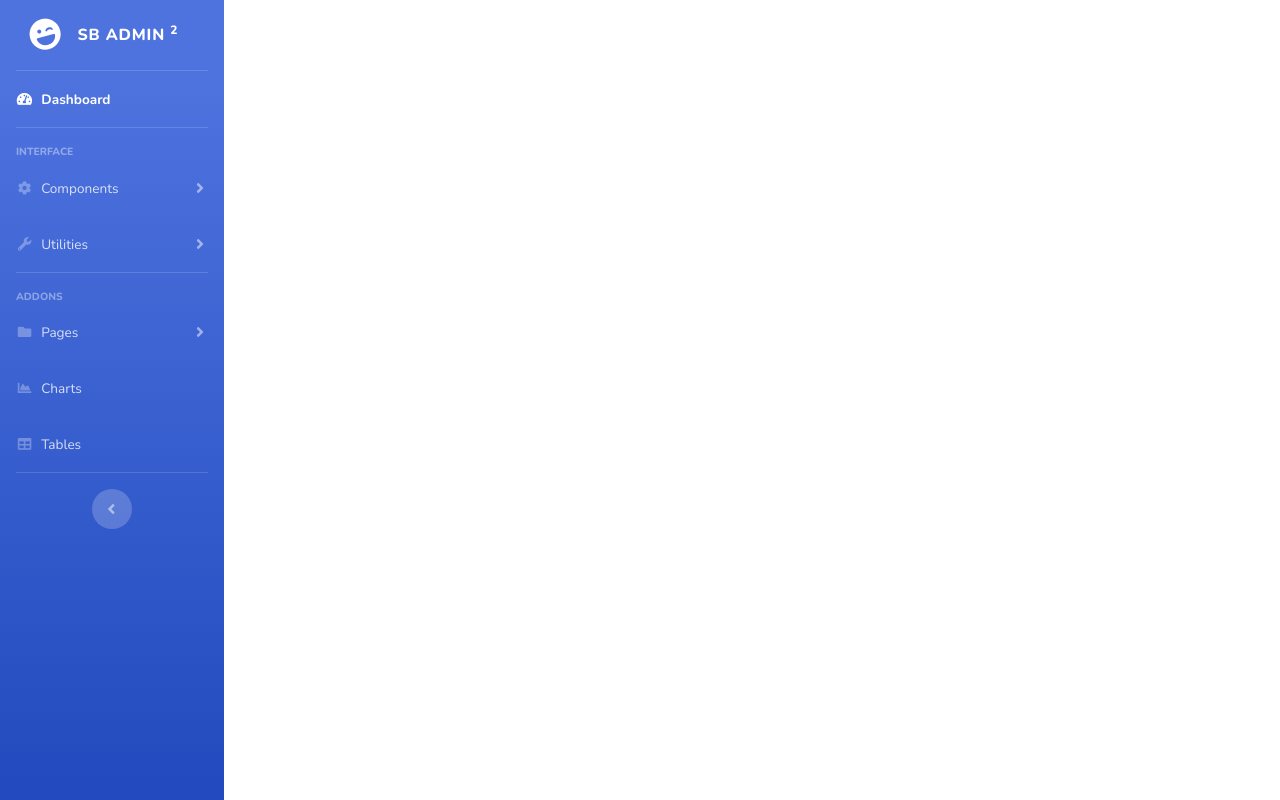
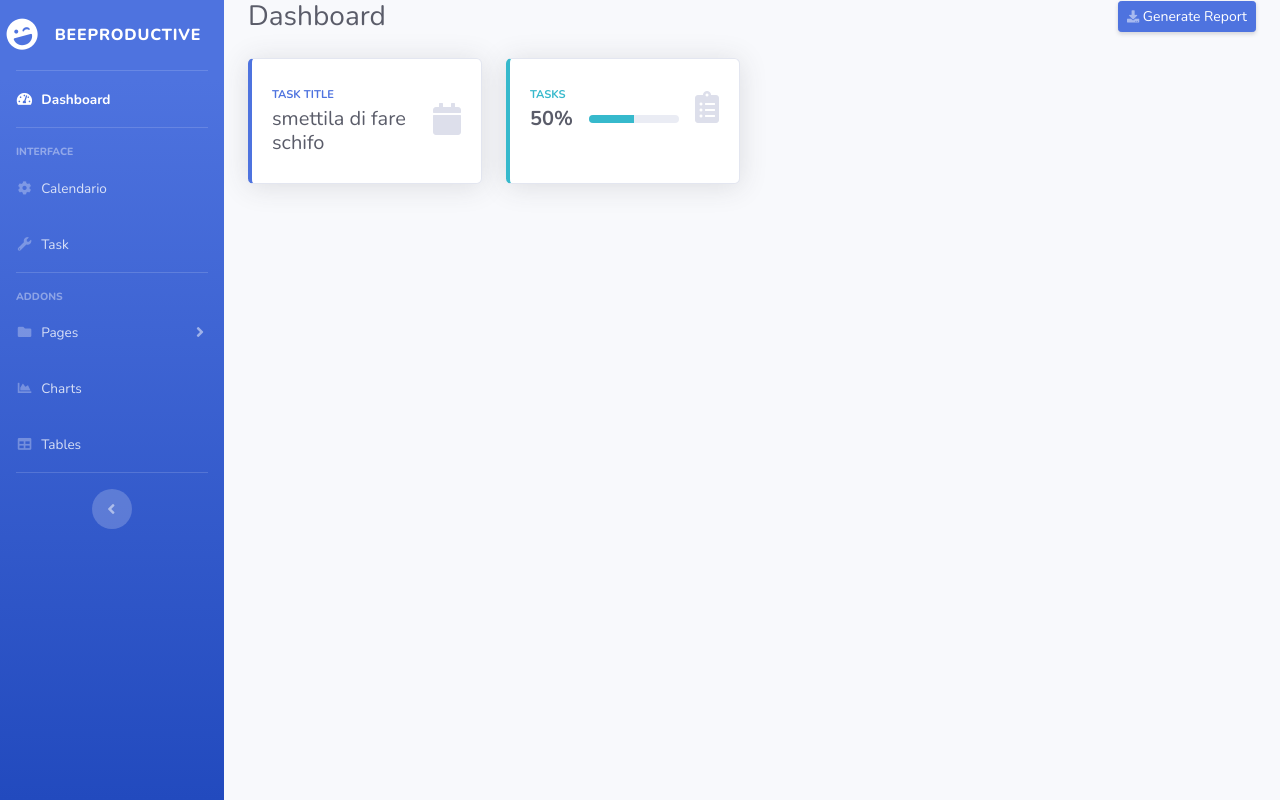
Before and after one commit to KoolKevin/BeeProductive, a Symfony app: template templates/index.html.twig in a window 1280 px wide. Run offline with Twig, Linux system fonts and the light colour scheme; the template is opened without the code that fills it, so the values that code supplies are empty; some libraries are stand-ins or nearby versions.

Commit message:
speriamo bene

```diff
--- a/templates/base.html.twig
+++ b/templates/base.html.twig
@@ -19,9 +19,7 @@
 
     <body id="page-top">
         {% block body %}
-            <!-- Page Wrapper -->
-            <div id="wrapper">
-            </div>
+
         {% endblock %}
 
         {% block javascripts %}
--- a/templates/index.html.twig
+++ b/templates/index.html.twig
@@ -3,5 +3,69 @@
 {% block body %}
     <div id="wrapper">
         {{ include('robaDaIncludere/sidebar.html.twig') }}
+
+        <div id="content-wrapper" class="d-flex flex-column">
+            <!-- Main Content -->
+            <div id="content">
+                <div class="container-fluid">
+                    <!-- Page Heading -->
+                    <div class="d-sm-flex align-items-center justify-content-between mb-4">
+                        <h1 class="h3 mb-0 text-gray-800">Dashboard</h1>
+                        <a href="#" class="d-none d-sm-inline-block btn btn-sm btn-primary shadow-sm"><i class="fas fa-download fa-sm text-white-50"></i> Generate Report</a>
+                    </div>
+
+                    <div class="row">
+                        <!-- task 1 -->
+                        <div class="col-xl-3 col-md-6 mb-4">
+                            <div class="card border-left-primary shadow h-100 py-2">
+                                <div class="card-body">
+                                    <div class="row no-gutters align-items-center">
+                                        <div class="col mr-2">
+                                            <div class="text-xs font-weight-bold text-primary text-uppercase mb-1">Task title</div>
+                                            <div class="h5 mb-0 text-gray-800">smettila di fare schifo</div>
+                                        </div>
+
+                                        <div class="col-auto">
+                                            <i class="fas fa-calendar fa-2x text-gray-300"></i>
+                                        </div>
+                                    </div>
+                                </div>
+                            </div>
+                        </div>
+
+                        <!-- task 2 -->
+                        <div class="col-xl-3 col-md-6 mb-4">
+                            <div class="card border-left-info shadow h-100 py-2">
+                                <div class="card-body">
+                                    <div class="row no-gutters align-items-center">
+                                        <div class="col mr-2">
+                                            <div class="text-xs font-weight-bold text-info text-uppercase mb-1">Tasks</div>
+                                            <div class="row no-gutters align-items-center">
+                                                <div class="col-auto">
+                                                    <div class="h5 mb-0 mr-3 font-weight-bold text-gray-800">50%</div>
+                                                </div>
+
+                                            <div class="col">
+                                                <div class="progress progress-sm mr-2">
+                                                    <div class="progress-bar bg-info" role="progressbar" style="width: 50%" aria-valuenow="50" aria-valuemin="0" aria-valuemax="100"></div>
+                                                </div>
+                                            </div>
+                                            </div>
+                                        </div>
+
+                                        <div class="col-auto">
+                                            <i class="fas fa-clipboard-list fa-2x text-gray-300"></i>
+                                        </div>
+                                    </div>
+                                </div>
+                            </div>
+                        </div>
+
+
+                    </div>
+                </div>
+
+            </div>
+        </div>
     </div>
 {% endblock %}
--- a/templates/robaDaIncludere/sidebar.html.twig
+++ b/templates/robaDaIncludere/sidebar.html.twig
@@ -7,7 +7,7 @@
         <div class="sidebar-brand-icon rotate-n-15">
           <i class="fas fa-laugh-wink"></i>
         </div>
-        <div class="sidebar-brand-text mx-3">SB Admin <sup>2</sup></div>
+        <div class="sidebar-brand-text mx-3">BeeProductive</div>
       </a>
 
       <!-- Divider -->
@@ -30,34 +30,18 @@
 
       <!-- Nav Item - Pages Collapse Menu -->
       <li class="nav-item">
-        <a class="nav-link collapsed" href="#" data-toggle="collapse" data-target="#collapseTwo" aria-expanded="true" aria-controls="collapseTwo">
+        <a class="nav-link" href="#">
           <i class="fas fa-fw fa-cog"></i>
-          <span>Components</span>
+          <span>Calendario</span>
         </a>
-        <div id="collapseTwo" class="collapse" aria-labelledby="headingTwo" data-parent="#accordionSidebar">
-          <div class="bg-white py-2 collapse-inner rounded">
-            <h6 class="collapse-header">Custom Components:</h6>
-            <a class="collapse-item" href="buttons.html">Buttons</a>
-            <a class="collapse-item" href="cards.html">Cards</a>
-          </div>
-        </div>
       </li>
 
       <!-- Nav Item - Utilities Collapse Menu -->
       <li class="nav-item">
-        <a class="nav-link collapsed" href="#" data-toggle="collapse" data-target="#collapseUtilities" aria-expanded="true" aria-controls="collapseUtilities">
+        <a class="nav-link collapsed" href="#">
           <i class="fas fa-fw fa-wrench"></i>
-          <span>Utilities</span>
+          <span>Task</span>
         </a>
-        <div id="collapseUtilities" class="collapse" aria-labelledby="headingUtilities" data-parent="#accordionSidebar">
-          <div class="bg-white py-2 collapse-inner rounded">
-            <h6 class="collapse-header">Custom Utilities:</h6>
-            <a class="collapse-item" href="utilities-color.html">Colors</a>
-            <a class="collapse-item" href="utilities-border.html">Borders</a>
-            <a class="collapse-item" href="utilities-animation.html">Animations</a>
-            <a class="collapse-item" href="utilities-other.html">Other</a>
-          </div>
-        </div>
       </li>
 
       <!-- Divider -->
```
Also changed, not shown: test.txt (added).
